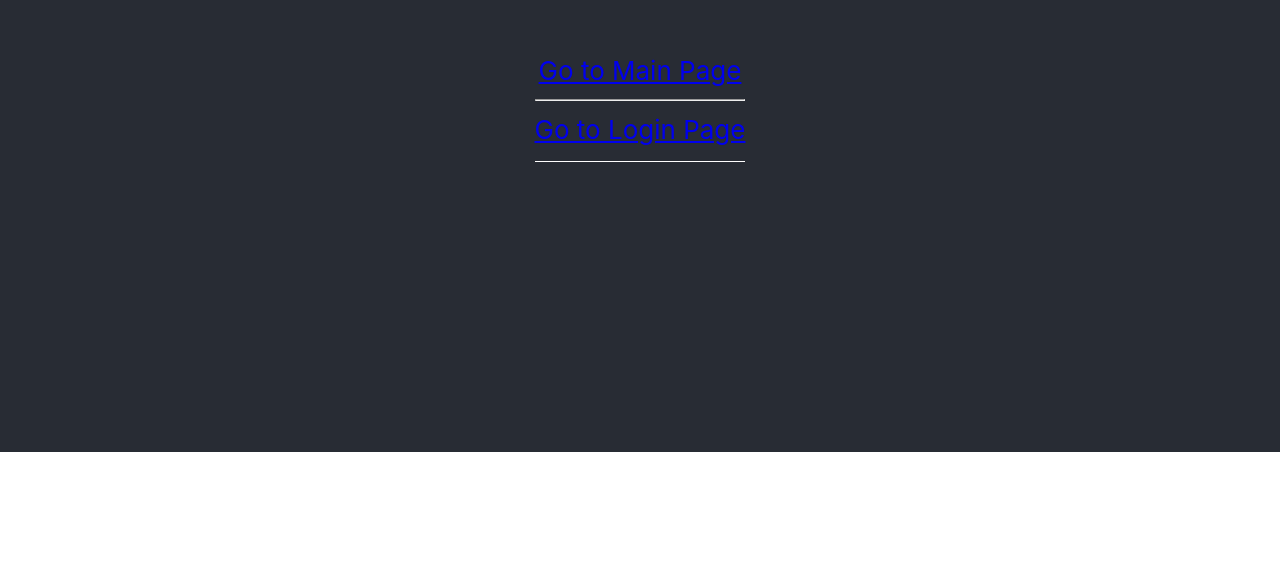
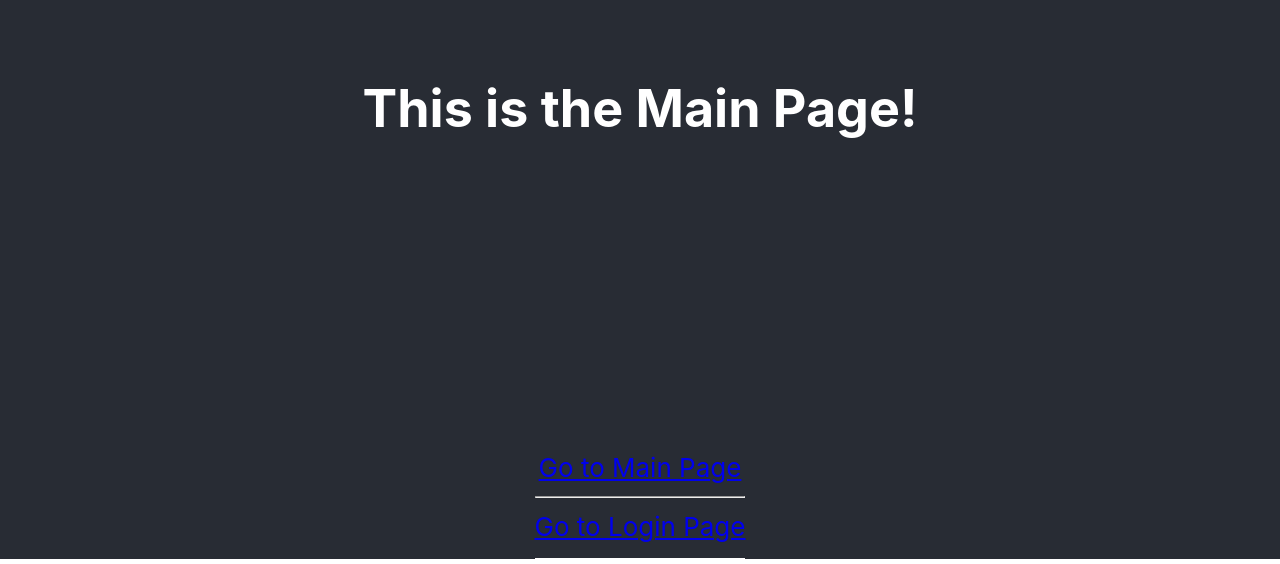
Before and after one commit to Jon-Wilkinson/Frontend-Mockup, a React (Create React App) app: page / in a window 1280 px wide. Shown: the part 236-800 px from the top of the page. Built offline with nearby package versions, Linux system fonts and the light colour scheme.

Commit message:
Changed mainpage path to / instead of /mainpage

```diff
--- a/src/App.js
+++ b/src/App.js
@@ -12,7 +12,7 @@ function App() {
           paddingBottom: "1rem",
         }}
       >
-        <Link to='mainpage'>Go to Main Page</Link>
+        <Link to='/'>Go to Main Page</Link>
         <hr/>
         <Link to='login'>Go to Login Page</Link>
       </nav>
--- a/src/index.js
+++ b/src/index.js
@@ -27,8 +27,8 @@ ReactDOM.render(
   <React.StrictMode>
     <BrowserRouter>
       <Routes>
-        <Route path="/" element={<App/>}>
-          <Route path="mainpage" element={<MainPage />} />
+        <Route element={<App/>}>
+          <Route path="/" element={<MainPage />} />
           <Route path="login" element={<Login />} />
           <Route path="profile" element={<Profile />} />
           <Route
```
